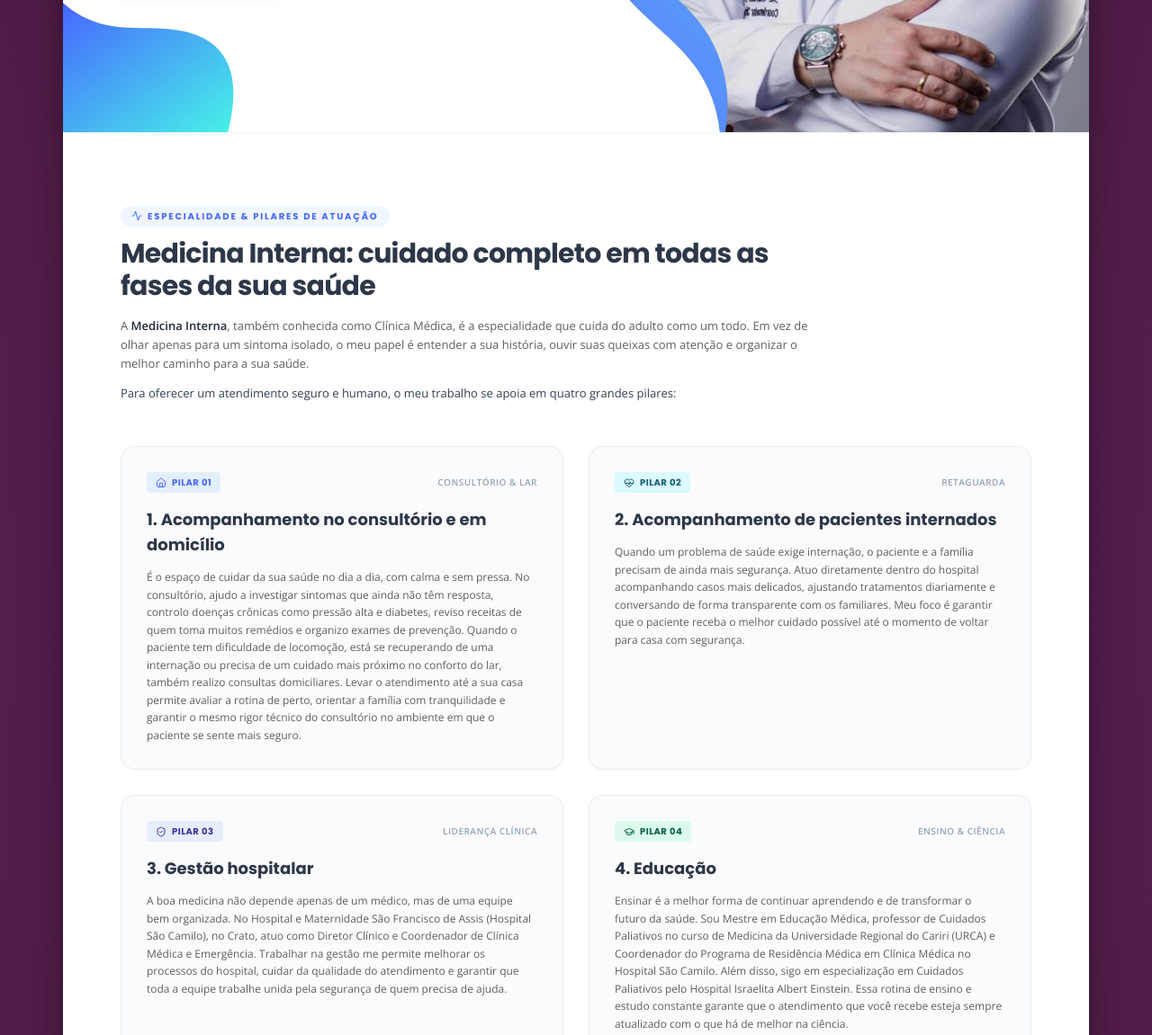
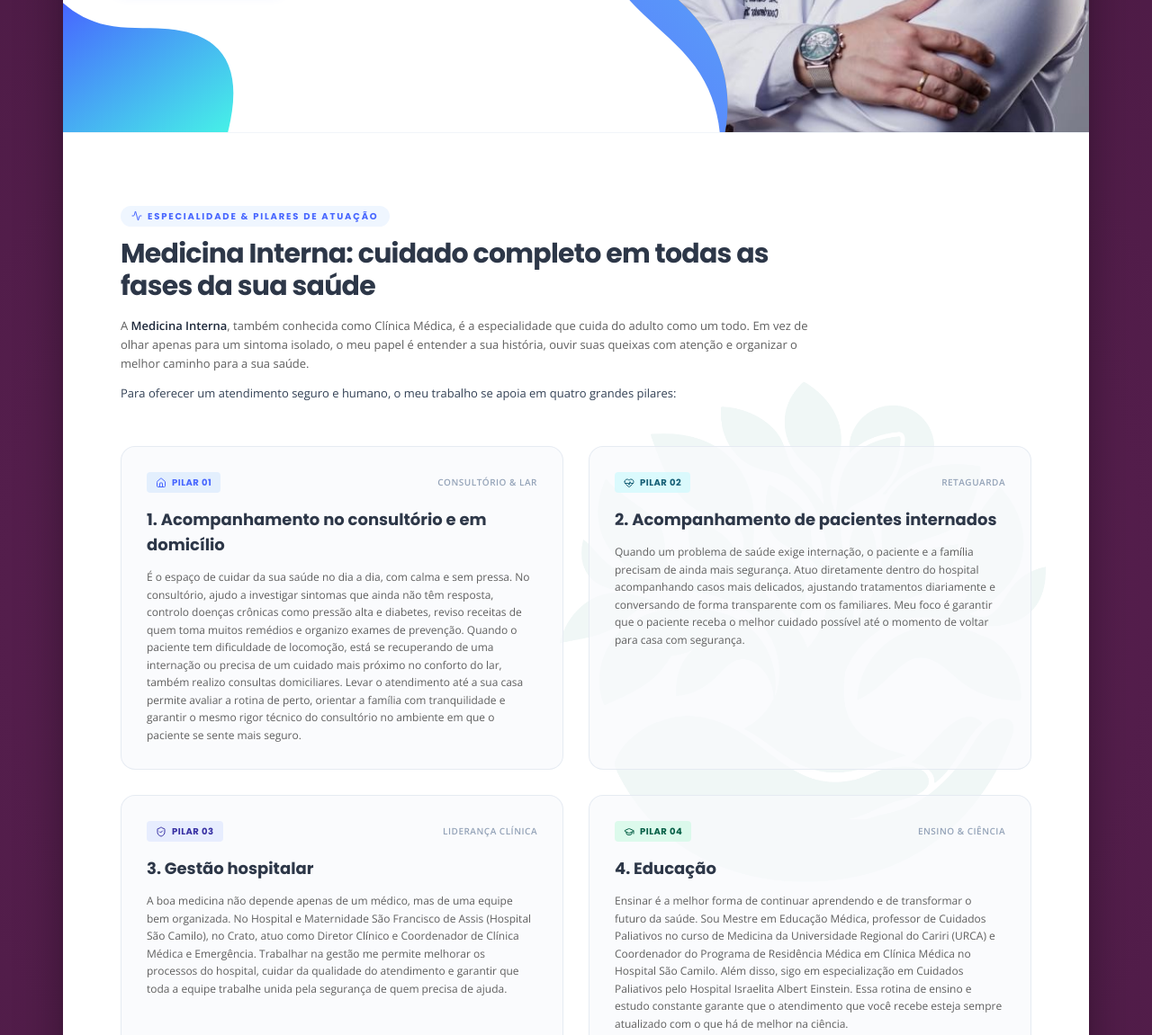
Before and after one commit to josejacobpn-png/Dr-Edmar-Mesquita, a plain HTML site: page index.html in a window 1280 px wide. Shown: the part 574-1725 px from the top of the page at 90% size. Drawn offline with nearby package versions, Linux system fonts and the light colour scheme.

Commit message:
feat: add watermark to Medicina Interna section

```diff
--- a/index.html
+++ b/index.html
@@ -284,9 +284,15 @@
     <!-- ========================================================================= -->
     <!-- SEÇÃO MEDICINA INTERNA: CUIDADO COMPLETO EM TODAS AS FASES DA SUA SAÚDE -->
     <!-- ========================================================================= -->
-    <section class="py-14 sm:py-20 px-6 sm:px-12 lg:px-16 bg-white border-t border-slate-100" id="medicina-interna">
+    <section class="relative py-14 sm:py-20 px-6 sm:px-12 lg:px-16 bg-white border-t border-slate-100 overflow-hidden" id="medicina-interna">
 
-      <!-- Cabeçalho da Seção -->
+      <!-- Marca d'água elegante da Árvore da Vida / Cuidados e Saúde -->
+      <div class="absolute -right-10 sm:right-4 lg:right-12 top-1/2 -translate-y-1/2 w-[340px] sm:w-[460px] lg:w-[540px] pointer-events-none select-none opacity-[0.06] z-0">
+        <img src="marca_dagua.png" alt="" class="w-full h-auto object-contain" />
+      </div>
+
+      <div class="relative z-10">
+        <!-- Cabeçalho da Seção -->
       <div class="max-w-3xl mb-12">
         <span class="inline-flex items-center gap-1.5 px-3 py-1 rounded-full bg-blue-50 text-vectorBlue font-poppins text-[10px] font-bold tracking-[0.18em] uppercase mb-3">
           <i data-lucide="activity" class="w-3 h-3"></i>
```
Also changed, not shown: marca_dagua.png (added), marca_dagua_original.png (added).
